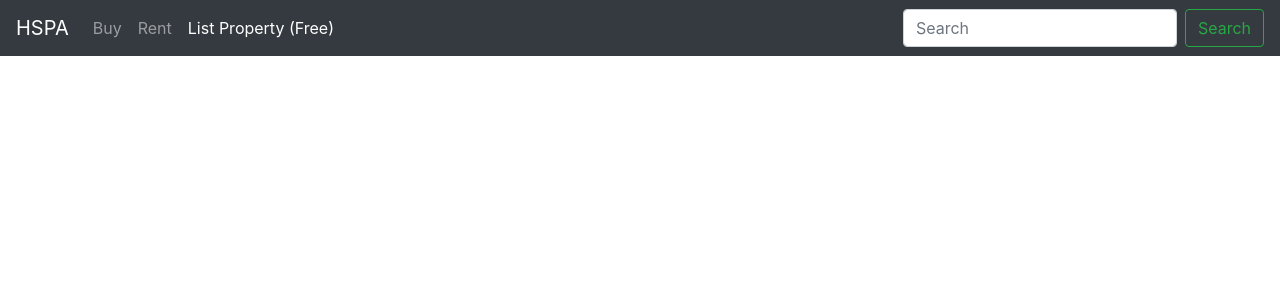
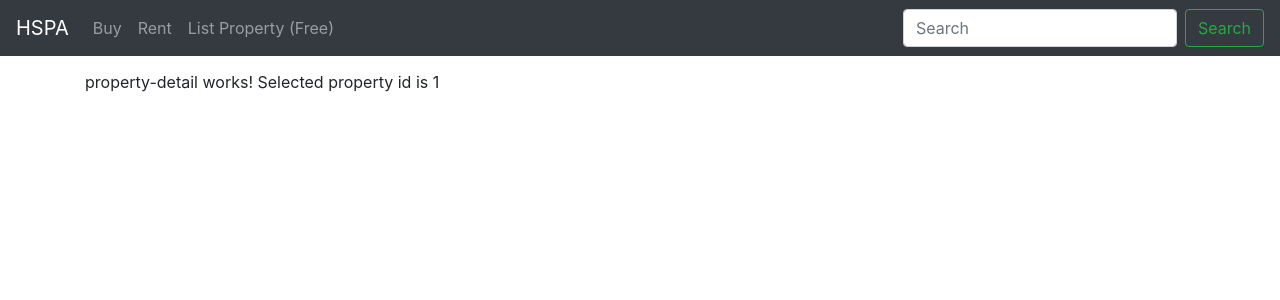
Before and after one commit to webtrainer-in/HSPA, an Angular app in the folder Frontend/: page /property-detail/1 in a window 1280 px wide. Before the commit this address led to /. Shown: the top 300 px of the page. Built offline with nearby package versions, Linux system fonts and the light colour scheme.

Commit message:
Routing Part-2
Signed-off-by: webtrainer-in <webtrainer-in@gmail.com>

```diff
--- a/Frontend/src/app/nav-bar/nav-bar.component.html
+++ b/Frontend/src/app/nav-bar/nav-bar.component.html
@@ -16,7 +16,7 @@
       </li>
 
       <li class="nav-item">
-        <a class="nav-link active" routerLinkActive="active"  routerLink="/add-property">List Property (Free)</a>
+        <a class="nav-link" routerLinkActive="active"  routerLink="/add-property">List Property (Free)</a>
       </li>
     </ul>
     <form class="form-inline my-2 my-lg-0">
--- a/Frontend/src/app/property/add-property/add-property.component.html
+++ b/Frontend/src/app/property/add-property/add-property.component.html
@@ -1,3 +1,4 @@
 <p>
   add-property works!
+  <button (click)="onBack()" class="btn btn-primary">Back</button>
 </p>
--- a/Frontend/src/app/property/add-property/add-property.component.ts
+++ b/Frontend/src/app/property/add-property/add-property.component.ts
@@ -1,4 +1,5 @@
 import { Component, OnInit } from '@angular/core';
+import { Router } from '@angular/router';
 
 @Component({
   selector: 'app-add-property',
@@ -7,9 +8,14 @@
 })
 export class AddPropertyComponent implements OnInit {
 
-  constructor() { }
+  constructor(private router: Router) { }
 
   ngOnInit() {
   }
 
+  onBack()
+  {
+    this.router.navigate(['/']);
+  }
+
 }
--- a/Frontend/src/app/property/property-card/property-card.component.html
+++ b/Frontend/src/app/property/property-card/property-card.component.html
@@ -3,7 +3,7 @@
     <img class="card-img-top" src="assets/images/house_default.png">
     <ul class="list-inline text-center member-icons animate">
       <li class="list-inline-item">
-        <button class="btn btn-primary"><i class="far fa-edit"></i></button>
+        <button class="btn btn-primary" routerLink="/property-detail/{{property.Id}}"><i class="far fa-edit"></i></button>
       </li>
       <li class="list-inline-item">
         <button class="btn btn-primary"><i class="far fa-address-book"></i></button>
--- /dev/null
+++ b/Frontend/src/app/property/property-detail/property-detail.component.html
@@ -0,0 +1,4 @@
+<p>
+  property-detail works!
+  Selected property id is {{propertyId}}
+</p>
--- /dev/null
+++ b/Frontend/src/app/property/property-detail/property-detail.component.ts
@@ -0,0 +1,17 @@
+import { Component, OnInit } from '@angular/core';
+import { ActivatedRoute } from '@angular/router';
+
+@Component({
+  selector: 'app-property-detail',
+  templateUrl: './property-detail.component.html',
+  styleUrls: ['./property-detail.component.css']
+})
+export class PropertyDetailComponent implements OnInit {
+public propertyId: number;
+  constructor(private route: ActivatedRoute) { }
+
+  ngOnInit() {
+    this.propertyId = this.route.snapshot.params['id'];
+  }
+
+}
```
Also changed, not shown: Frontend/src/app/app.module.ts (+6 -3 lines), Frontend/src/app/property/property-detail/property-detail.component.css (added), 1 other file (tests, documents, lock files or other folders).
